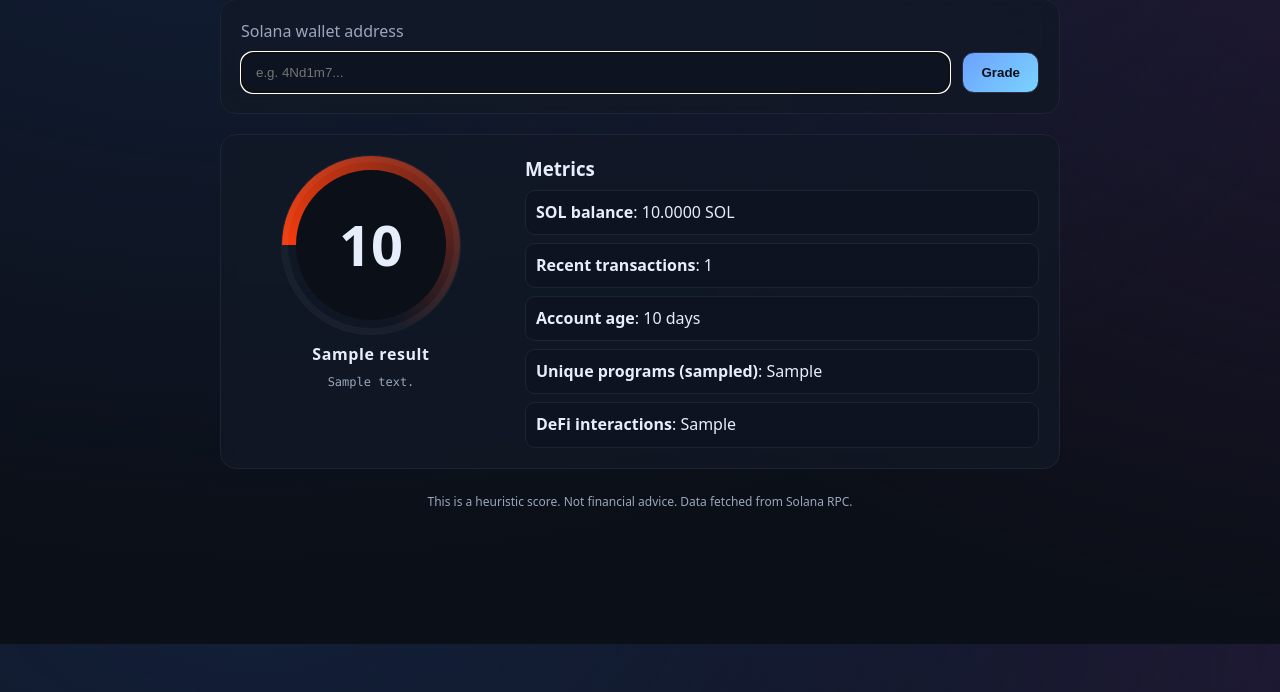
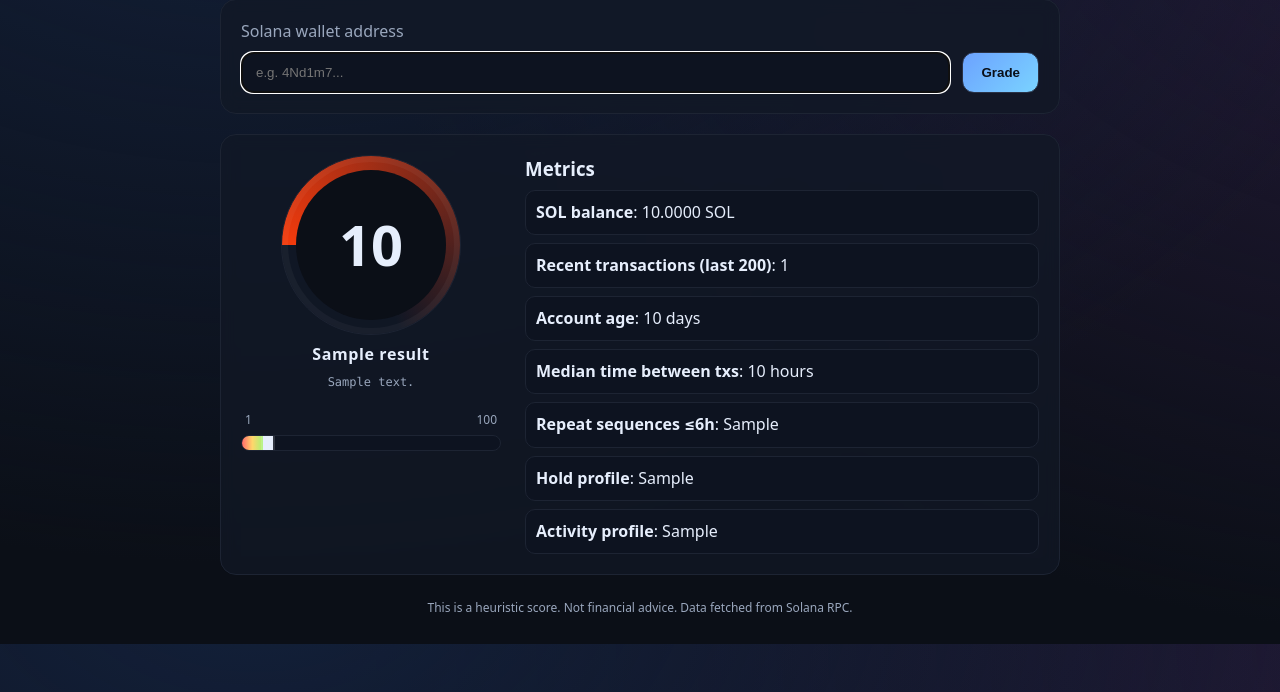
Before and after one commit to svdl1185/walletgrader, a Flask app: template templates/index.html in a window 1280 px wide. Shown: the part 156-848 px from the top of the page. Run offline with Flask 3, Linux system fonts and the light colour scheme; the template is opened without the code that fills it: most values are stand-ins (such as "Sample title", 1, 10 or a date in 2020).

Commit message:
Refocus scoring on memecoin trading behavior: remove DeFi/diversity; reduce age/balance weight; add holding + churn heuristics; add animated score bar

```diff
--- a/app.py
+++ b/app.py
@@ -1,7 +1,7 @@
 import os
 import math
 from datetime import datetime, timezone
-from typing import Dict, Any, List, Set
+from typing import Dict, Any, List, Set, Tuple
 
 from flask import Flask, render_template, request
 
@@ -43,18 +43,6 @@ def human_label_from_score(score: int) -> str:
     if score >= 10:
         return "Jeet"
     return "Rug Victim"
-
-
-KNOWN_DEFI_PROGRAMS: Dict[str, str] = {
-    # Non-exhaustive sample of popular programs; used for small score bonuses
-    "JUP3c2Uh3Mqn4hZ4rYd2G1iC2a9eGdQ5qS4s6c2iPdG": "Jupiter",
-    "RVKd61ztZW9GUWhgSzQmfvuJraG7h1i3Xf7f5o7z88k": "Raydium v4",
-    "orcaEKTdK7LKz57vaAYr9QeNsVEPfiu6QeMU1kektZE": "Orca",
-    "MarBmsSgqKXSSJgh3W9a1fCtt7HSqJj1MqWw5qY8uX5": "Marinade",
-    "JitoStakes3vLZ9M2vVwH7sH5G8fHrVh2kKfH2b2r1rs": "Jito Staking",
-    "TokenkegQfeZyiNwAJbNbGKPFXCWuBvf9Ss623VQ5DA": "SPL Token",
-}
-
 
 def grade_wallet(address: str) -> Dict[str, Any]:
     if Client is None or PublicKey is None:
@@ -119,10 +107,9 @@ def grade_wallet(address: str) -> Dict[str, Any]:
     if first_tx_time is not None:
         days_old = max(0, (datetime.now(timezone.utc) - first_tx_time).days)
 
-    # Inspect a small sample of transactions to infer program diversity and DeFi interactions
-    sample_sigs: List[str] = [s.get("signature") for s in signatures_json[:25] if s.get("signature")]
-    unique_programs: Set[str] = set()
-    defi_program_hits: Set[str] = set()
+    # Inspect a sample of transactions to infer basic trading cadence features
+    sample_sigs: List[str] = [s.get("signature") for s in signatures_json[:40] if s.get("signature")]
+    sampled_tx: List[Tuple[int, Set[str]]] = []  # list of (timestamp, set(program_ids))
 
     for sig in sample_sigs:
         try:
@@ -138,86 +125,153 @@ def grade_wallet(address: str) -> Dict[str, Any]:
                 tx_json = tx_resp
             if not tx_json:
                 continue
-            # Collect program IDs from message account keys that are marked as program or from instructions
-            msg = tx_json.get("result", {}).get("transaction", {}).get("message", {})
-            account_keys = msg.get("accountKeys", [])
-            for key in account_keys:
-                # accountKeys entries can be strings or dicts depending on encoding
-                if isinstance(key, str):
-                    program_id = key
-                elif isinstance(key, dict) and "pubkey" in key:
-                    program_id = key["pubkey"]
-                else:
-                    continue
-                unique_programs.add(program_id)
-                if program_id in KNOWN_DEFI_PROGRAMS:
-                    defi_program_hits.add(program_id)
+            result_obj = tx_json.get("result", {})
+            msg = result_obj.get("transaction", {}).get("message", {})
+            block_time = result_obj.get("blockTime") or result_obj.get("block_time")
+            if not block_time:
+                # Fallback to signatures listing for blockTime
+                try:
+                    block_time = next((s.get("blockTime") for s in signatures_json if s.get("signature") == sig), None)
+                except Exception:
+                    block_time = None
+            if not block_time:
+                continue
 
+            # Collect program IDs from instructions (best signal per tx)
+            program_ids: Set[str] = set()
             instrs = msg.get("instructions", [])
             for ix in instrs:
                 program_id = ix.get("programId") or ix.get("programIdIndex")
                 if isinstance(program_id, str):
-                    unique_programs.add(program_id)
-                    if program_id in KNOWN_DEFI_PROGRAMS:
-                        defi_program_hits.add(program_id)
+                    program_ids.add(program_id)
+
+            # Also include account keys, which may contain program IDs depending on encoding
+            account_keys = msg.get("accountKeys", [])
+            for key in account_keys:
+                if isinstance(key, str):
+                    program_ids.add(key)
+                elif isinstance(key, dict) and "pubkey" in key:
+                    program_ids.add(key["pubkey"])
+
+            sampled_tx.append((int(block_time), program_ids))
         except Exception:
-            # Ignore per-tx failures; continue sampling
             continue
 
-    # Basic scoring heuristic (0-100)
+    # Helper: compute median of a list of numbers
+    def _median(nums: List[float]) -> float:
+        if not nums:
+            return 0.0
+        nums_sorted = sorted(nums)
+        n = len(nums_sorted)
+        mid = n // 2
+        if n % 2 == 1:
+            return float(nums_sorted[mid])
+        return float((nums_sorted[mid - 1] + nums_sorted[mid]) / 2.0)
+
+    # Build inter-transaction timing and simple churn features
+    # Use signatures list for broader time coverage
+    times_desc: List[int] = [s.get("blockTime") for s in signatures_json if s.get("blockTime")]
+    times_asc: List[int] = sorted(times_desc)
+    inter_tx_hours: List[float] = []
+    for i in range(1, len(times_asc)):
+        dt_sec = max(0, times_asc[i] - times_asc[i - 1])
+        inter_tx_hours.append(dt_sec / 3600.0)
+    median_inter_tx_hours = _median(inter_tx_hours)
+
+    # Repeat sequences: adjacent sampled tx that share any program within 6 hours window
+    sampled_tx_sorted = sorted(sampled_tx, key=lambda t: t[0])
+    repeat_sequences_6h = 0
+    for i in range(1, len(sampled_tx_sorted)):
+        t_prev, progs_prev = sampled_tx_sorted[i - 1]
+        t_curr, progs_curr = sampled_tx_sorted[i]
+        if (t_curr - t_prev) <= 6 * 3600 and (progs_prev & progs_curr):
+            repeat_sequences_6h += 1
+
+    # New memecoin-oriented scoring (0-100)
     score = 0
 
-    # Balance weight (0-20)
+    # Balance (0-10) — lightly weighted
     if sol_balance >= 100:
-        score += 20
+        score += 10
     elif sol_balance >= 10:
-        score += 15
+        score += 8
     elif sol_balance >= 1:
+        score += 6
+    elif sol_balance >= 0.1:
+        score += 3
+    elif sol_balance > 0:
+        score += 1
+
+    # Activity shape (0-25) — moderate activity best, hyperactive penalized later via churn
+    if tx_count == 0:
+        activity_score = 0
+    elif tx_count <= 5:
+        activity_score = 5
+    elif tx_count <= 15:
+        activity_score = 15
+    elif tx_count <= 60:
+        activity_score = 25
+    elif tx_count <= 120:
+        activity_score = 18
+    else:
+        activity_score = 10
+    score += activity_score
+
+    # Account age (0-10) — reduced weight
+    if days_old >= 365:
         score += 10
-    elif sol_balance >= 0.1:
-        score += 5
-    elif sol_balance > 0:
-        score += 2
+    elif days_old >= 180:
+        score += 8
+    elif days_old >= 90:
+        score += 6
+    elif days_old >= 30:
+        score += 3
 
-    # Activity (0-25) within last 200 tx
-    if tx_count >= 1000:
-        score += 25
-    elif tx_count >= 200:
-        score += 20
-    elif tx_count >= 50:
-        score += 15
-    elif tx_count >= 10:
+    # Holding quality (0-35) — reward longer median time between txs
+    if median_inter_tx_hours >= 72:
+        score += 35
+    elif median_inter_tx_hours >= 36:
+        score += 28
+    elif median_inter_tx_hours >= 12:
+        score += 18
+    elif median_inter_tx_hours >= 4:
         score += 10
-    elif tx_count >= 1:
-        score += 5
+    elif median_inter_tx_hours >= 1:
+        score += 4
 
-    # Account age (0-20)
-    if days_old >= 365:
-        score += 20
-    elif days_old >= 180:
-        score += 15
-    elif days_old >= 90:
-        score += 10
-    elif days_old >= 30:
-        score += 5
+    # Churn penalty (up to -15) — frequent in/out and very short holds suggest "jeet" behavior
+    if repeat_sequences_6h >= 10:
+        score -= 10
+    elif repeat_sequences_6h >= 6:
+        score -= 7
+    elif repeat_sequences_6h >= 3:
+        score -= 4
 
-    # Program diversity (0-20)
-    program_diversity = len(unique_programs)
-    if program_diversity >= 15:
-        score += 20
-    elif program_diversity >= 8:
-        score += 15
-    elif program_diversity >= 4:
-        score += 10
-    elif program_diversity >= 2:
-        score += 5
-
-    # DeFi bonus (0-10)
-    score += min(10, len(defi_program_hits) * 3)
+    if median_inter_tx_hours > 0 and median_inter_tx_hours < 1:
+        score -= 5
 
     score = max(1, min(100, int(score)))
 
     label = human_label_from_score(score)
+
+    # Derive simple profiles for display
+    if median_inter_tx_hours >= 36:
+        hold_profile = "long holds"
+    elif median_inter_tx_hours >= 12:
+        hold_profile = "swing holds"
+    elif median_inter_tx_hours >= 1:
+        hold_profile = "short holds"
+    else:
+        hold_profile = "scalping"
+
+    if tx_count <= 15:
+        activity_profile = "low"
+    elif tx_count <= 60:
+        activity_profile = "moderate"
+    elif tx_count <= 120:
+        activity_profile = "high"
+    else:
+        activity_profile = "overactive"
 
     return {
         "address": str(public_key),
@@ -227,8 +281,10 @@ def grade_wallet(address: str) -> Dict[str, Any]:
             "sol_balance": sol_balance,
             "recent_tx_count": tx_count,
             "account_age_days": days_old,
-            "unique_programs_sampled": program_diversity,
-            "defi_program_hits": [KNOWN_DEFI_PROGRAMS.get(p, p) for p in sorted(defi_program_hits)],
+            "median_inter_tx_hours": round(median_inter_tx_hours, 2),
+            "repeat_sequences_6h": repeat_sequences_6h,
+            "hold_profile": hold_profile,
+            "activity_profile": activity_profile,
         },
     }
 
--- a/static/style.css
+++ b/static/style.css
@@ -85,6 +85,43 @@ button:hover { filter: brightness(1.05); }
   background: #0b0f17;
   font-size: 56px; font-weight: 800;
 }
+.score-bar {
+  width: 100%;
+  margin-top: 12px;
+}
+.bar-header {
+  display: flex; justify-content: space-between; font-size: 12px; color: var(--subtext);
+  margin: 0 4px 6px;
+}
+.bar-track {
+  --marker-position: 0;
+  --fill-percentage: 0;
+  position: relative;
+  height: 16px;
+  width: 100%;
+  background: #0d1320;
+  border: 1px solid var(--border);
+  border-radius: 999px;
+  overflow: hidden;
+}
+.bar-fill {
+  position: absolute; inset: 0 auto 0 0;
+  width: calc(var(--fill-percentage) * 1%);
+  background: linear-gradient(90deg, #ff6b6b, #ffd66b 40%, #7dff7a 100%);
+  transition: width 700ms cubic-bezier(.22,.61,.36,1);
+}
+.bar-fill.settle { transition: width 600ms cubic-bezier(.22,.61,.36,1.1); }
+
+.bar-marker {
+  --x: calc(var(--marker-position) * 1%);
+  position: absolute; top: 50%; left: var(--x);
+  transform: translate(-50%, -50%);
+  width: 10px; height: 24px; border-radius: 4px;
+  background: var(--text);
+  box-shadow: 0 0 0 2px rgba(255,255,255,0.15);
+  transition: left 700ms cubic-bezier(.22,.61,.36,1);
+}
+.bar-marker.settle { transition: left 600ms cubic-bezier(.22,.61,.36,1.1); }
 .label { font-weight: 700; letter-spacing: 0.6px; }
 .address { font-family: ui-monospace, SFMono-Regular, Menlo, Monaco, Consolas, 'Liberation Mono', 'Courier New', monospace; color: var(--subtext); font-size: 12px; word-break: break-all; text-align: center; }
 
--- a/templates/index.html
+++ b/templates/index.html
@@ -34,22 +34,29 @@
           </div>
           <div class="label">{{ result.label }}</div>
           <div class="address">{{ result.address }}</div>
+
+          <div class="score-bar" data-final-score="{{ result.score }}">
+            <div class="bar-header">
+              <span>1</span>
+              <span>100</span>
+            </div>
+            <div class="bar-track">
+              <div class="bar-fill"></div>
+              <div class="bar-marker" aria-hidden="true"></div>
+            </div>
+          </div>
         </div>
 
         <div class="metrics">
           <h3>Metrics</h3>
           <ul>
             <li><strong>SOL balance</strong>: {{ '%.4f'|format(result.metrics.sol_balance) }} SOL</li>
-            <li><strong>Recent transactions</strong>: {{ result.metrics.recent_tx_count }}</li>
+            <li><strong>Recent transactions (last 200)</strong>: {{ result.metrics.recent_tx_count }}</li>
             <li><strong>Account age</strong>: {{ result.metrics.account_age_days }} days</li>
-            <li><strong>Unique programs (sampled)</strong>: {{ result.metrics.unique_programs_sampled }}</li>
-            <li><strong>DeFi interactions</strong>:
-              {% if result.metrics.defi_program_hits and result.metrics.defi_program_hits|length > 0 %}
-                {{ result.metrics.defi_program_hits | join(', ') }}
-              {% else %}
-                None detected in sample
-              {% endif %}
-            </li>
+            <li><strong>Median time between txs</strong>: {{ result.metrics.median_inter_tx_hours }} hours</li>
+            <li><strong>Repeat sequences ≤6h</strong>: {{ result.metrics.repeat_sequences_6h }}</li>
+            <li><strong>Hold profile</strong>: {{ result.metrics.hold_profile }}</li>
+            <li><strong>Activity profile</strong>: {{ result.metrics.activity_profile }}</li>
           </ul>
         </div>
       </section>
@@ -64,10 +71,52 @@
     <script>
       (function() {
         const badge = document.querySelector('.score-badge');
-        if (!badge) return;
-        const score = parseInt(badge.getAttribute('data-score') || '0', 10);
-        const hue = Math.max(0, Math.min(120, Math.round((score / 100) * 120))); // red→green
-        badge.style.setProperty('--score-hue', hue);
+        if (badge) {
+          const score = parseInt(badge.getAttribute('data-score') || '0', 10);
+          const hue = Math.max(0, Math.min(120, Math.round((score / 100) * 120))); // red→green
+          badge.style.setProperty('--score-hue', hue);
+        }
+
+        const bar = document.querySelector('.score-bar');
+        if (!bar) return;
+        const finalScore = parseInt(bar.getAttribute('data-final-score') || '0', 10);
+        const track = bar.querySelector('.bar-track');
+        const marker = bar.querySelector('.bar-marker');
+        const fill = bar.querySelector('.bar-fill');
+        if (!track || !marker || !fill) return;
+
+        // Initialize with a random position
+        let position = Math.floor(Math.random() * 100);
+        let direction = Math.random() > 0.5 ? 1 : -1;
+        const start = performance.now();
+        const hoverDuration = 1000 + Math.random() * 800; // 1.0s–1.8s
+
+        function setPosition(pct) {
+          const clamped = Math.max(0, Math.min(100, pct));
+          marker.style.setProperty('--marker-position', String(clamped));
+          fill.style.setProperty('--fill-percentage', String(clamped));
+        }
+
+        function hoverStep(now) {
+          const elapsed = now - start;
+          if (elapsed < hoverDuration) {
+            // Oscillate with some randomness
+            position += direction * (3 + Math.random() * 8);
+            if (position >= 100) { position = 100; direction = -1; }
+            if (position <= 0) { position = 0; direction = 1; }
+            setPosition(position);
+            requestAnimationFrame(hoverStep);
+          } else {
+            // Land on final score with a smooth transition
+            marker.classList.add('settle');
+            fill.classList.add('settle');
+            setPosition(finalScore);
+          }
+        }
+
+        // Prime styles and begin hover animation
+        setPosition(position);
+        requestAnimationFrame(hoverStep);
       })();
     </script>
   </body>
```
